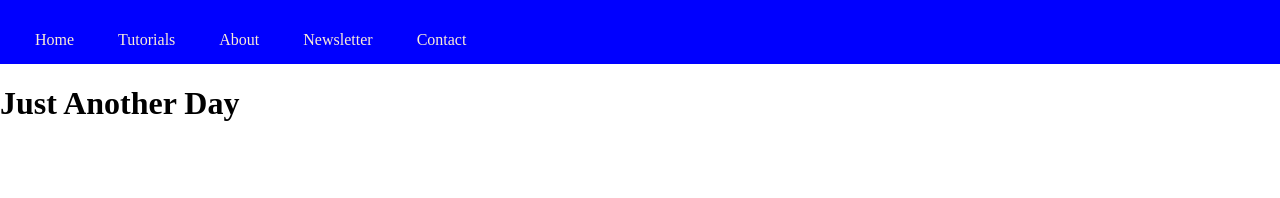
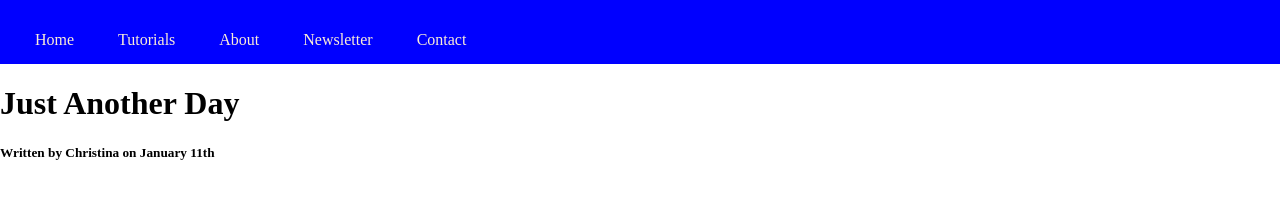
Before and after one commit to NikolaSirakov2/11, a plain HTML site: page index.html in a window 1280 px wide. Drawn offline with Linux system fonts and the light colour scheme.

Commit message:
Update index.html

```diff
--- a/index.html
+++ b/index.html
@@ -21,6 +21,8 @@
 
             <h1>Just Another Day</h1>
 
+            <h5>Written by Christina on January 11th</h5>
+
     </main>
 </body>
 </html>
```
